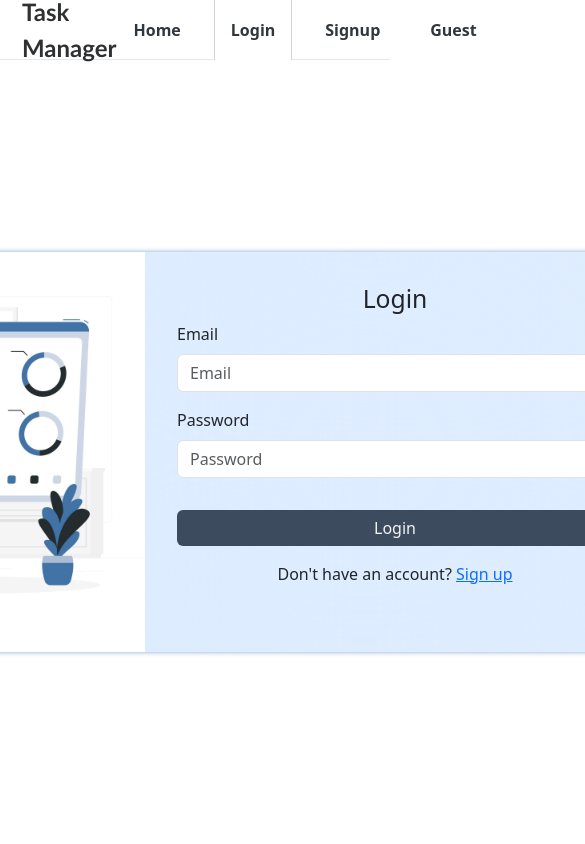
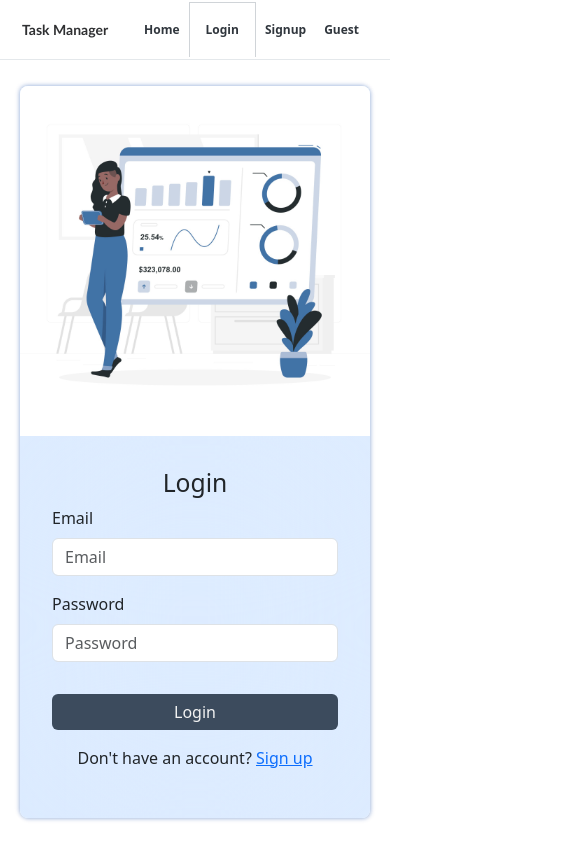
Before and after one commit to moneer824/task-manager, a React (Create React App) app: page /login in a window 390 px wide. Shown: the top 844 px of the page, 585 px wide, since content can reach past the window. Built offline with nearby package versions, Linux system fonts and the light colour scheme; no server answers.

Commit message:
responsive login signup

```diff
--- a/src/style/components/Navbar.scss
+++ b/src/style/components/Navbar.scss
@@ -77,3 +77,21 @@
         }
     }
 }
+
+@media screen and (max-width: 600px) {
+    #navbar {
+
+        .logo{
+            font-size: 14px;
+        }
+        &.welcome-nav{
+            .nav-links {
+                gap: 0;
+                .nav-btn{
+                    font-size: 12px;
+                    padding: 10px 8px;
+                }
+            }
+        }
+    }
+}
--- a/src/style/pages/LoginSignup.scss
+++ b/src/style/pages/LoginSignup.scss
@@ -1,9 +1,10 @@
 .login-page, .signup-page{
     display: flex;
     flex-direction: column;
-    height: calc(100vh - 60px);
+    min-height: calc(100vh - 60px);
     justify-content: center;
     align-items: center;
+    padding: 20px 0;
     .login-container, .signup-container{
 
         display: flex;
@@ -39,3 +40,15 @@
         }
     }
 }
+
+@media screen and (max-width: 600px) {
+    .login-page .login-container, .signup-page .signup-container{
+        flex-direction: column;
+        .login-image, .signup-image{
+            width: 350px;
+        }
+        .login-form, .signup-form{
+            width: 350px;
+        }
+    }
+}
```
